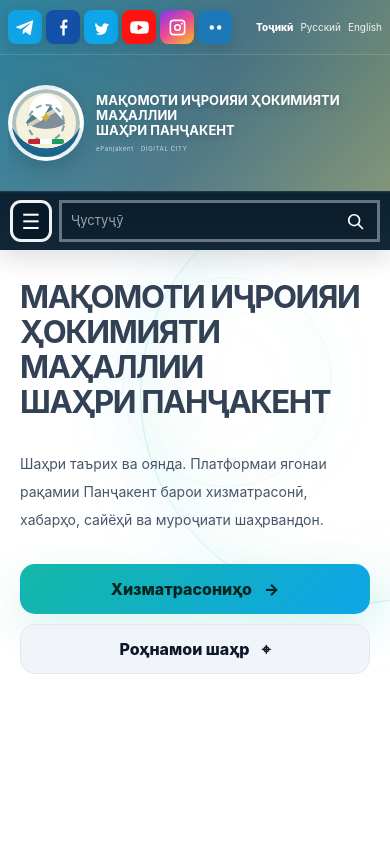
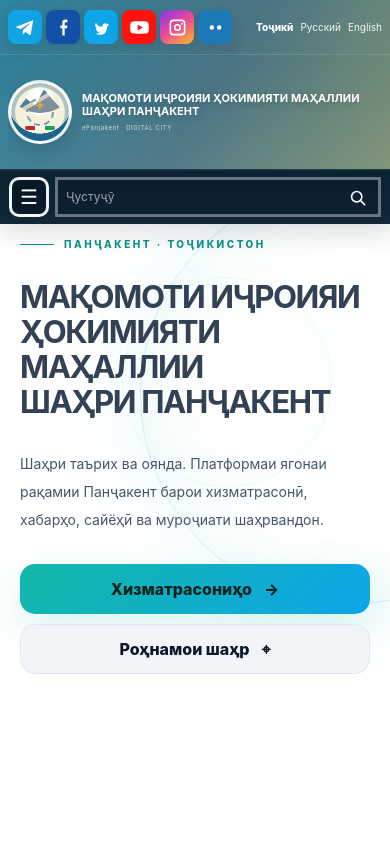
Before and after one commit to mehrvarshodiev/ePanjakent, a React (Vite) app: page / in a window 390 px wide. Shown: the top 844 px of the page. Built offline with nearby package versions, Linux system fonts and the light colour scheme.

Commit message:
style: reduce civic header logo and title on mobile

```diff
--- a/src/overrides.css
+++ b/src/overrides.css
@@ -103,18 +103,18 @@
   .civic-socials{gap:4px}
   .civic-languages{gap:7px}
   .civic-languages button{font-size:10px;padding:3px 0}
-  .civic-brand-row{height:136px;min-height:136px;max-height:136px}
-  .civic-brand{gap:12px}
-  .civic-emblem{width:76px;height:76px;flex-basis:76px;border-width:4px}
-  .civic-emblem-sun{font-size:16px;top:16px}
-  .civic-emblem-mountain{width:36px;height:5px;bottom:13px}
-  .civic-brand-copy b{font-size:13px;line-height:1.16}
-  .civic-brand-copy small{font-size:6px;letter-spacing:.11em;margin-top:6px}
-  .civic-nav-row{min-height:58px}
-  .civic-nav-inner{min-height:58px;gap:7px;padding:0 2px}
-  .civic-menu{width:42px;height:42px;flex-basis:42px;border-width:3px;border-radius:11px;font-size:21px}
-  .civic-search{height:42px;width:auto;flex:1;max-width:none}
-  .civic-search input{font-size:13px;padding:0 9px}
-  .civic-search button{width:44px}
-  .civic-search button svg{width:20px;height:20px}
+  .civic-brand-row{height:114px;min-height:114px;max-height:114px}
+  .civic-brand{gap:10px}
+  .civic-emblem{width:64px;height:64px;flex-basis:64px;border-width:3px}
+  .civic-emblem-sun{font-size:13px;top:13px}
+  .civic-emblem-mountain{width:30px;height:4px;bottom:11px}
+  .civic-brand-copy b{font-size:11px;line-height:1.14}
+  .civic-brand-copy small{font-size:6px;letter-spacing:.1em;margin-top:5px}
+  .civic-nav-row{min-height:54px}
+  .civic-nav-inner{min-height:54px;gap:6px;padding:0 1px}
+  .civic-menu{width:40px;height:40px;flex-basis:40px;border-width:3px;border-radius:10px;font-size:20px}
+  .civic-search{height:40px;width:auto;flex:1;max-width:none}
+  .civic-search input{font-size:12px;padding:0 8px}
+  .civic-search button{width:42px}
+  .civic-search button svg{width:19px;height:19px}
 }
```
